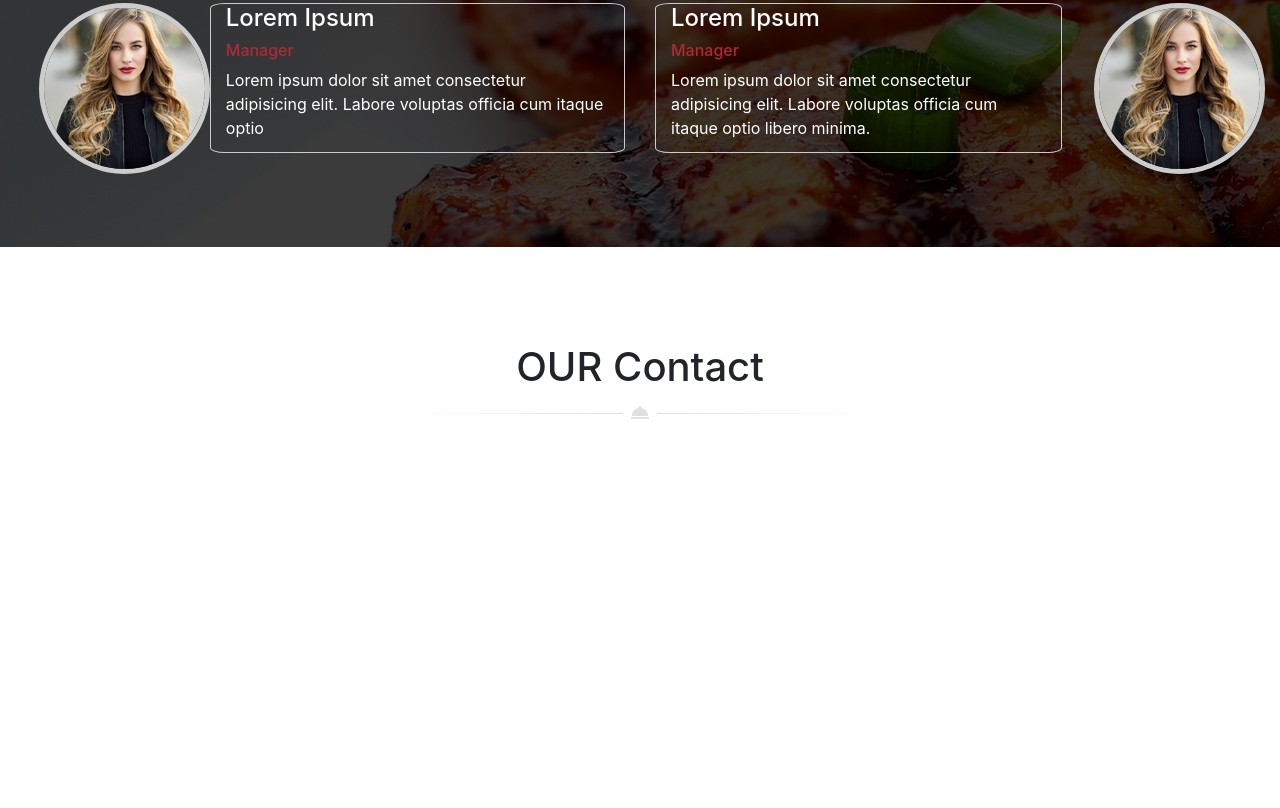
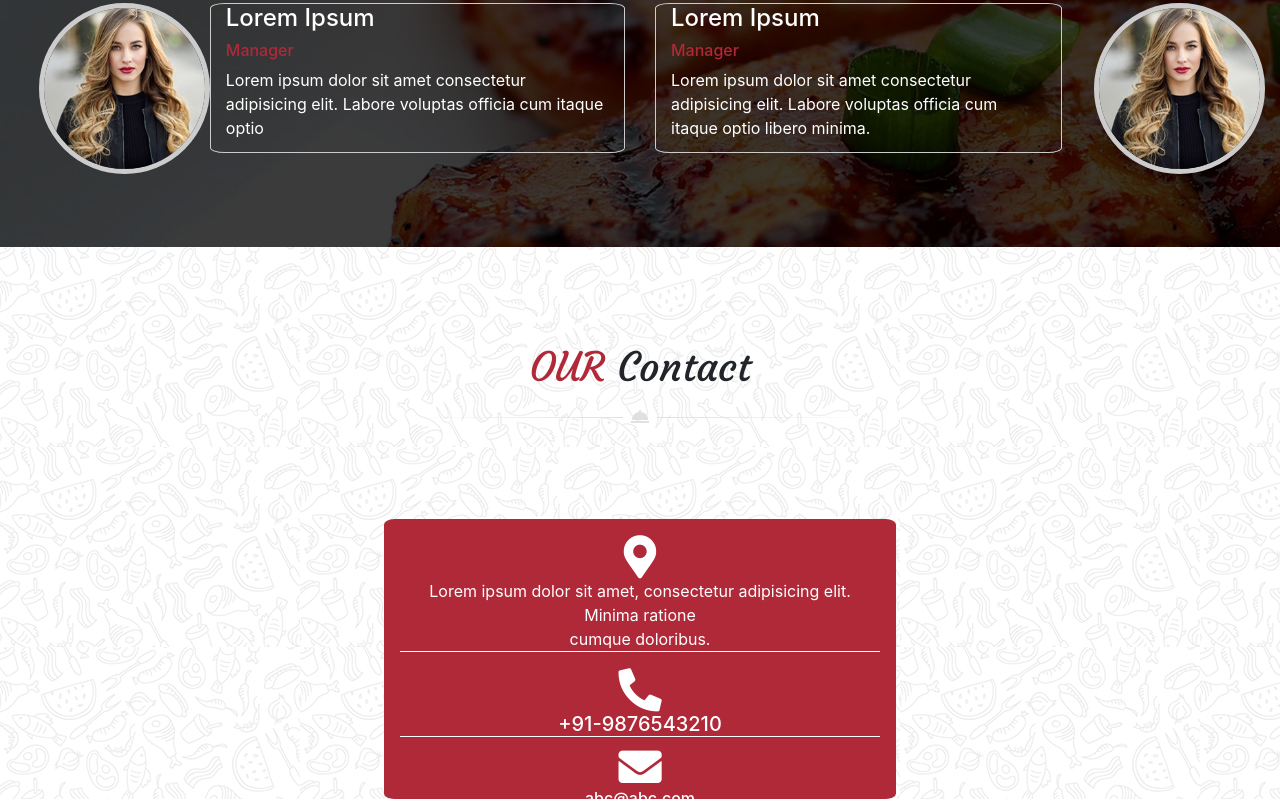
Before and after one commit to IliasHanma/IliasElBoazzati19_site_du_chef, a website: page index.html in a window 1280 px wide. Shown: the part 5011-5819 px from the top of the page. Before the commit the page ends 5530 px from the top, so only its background shows below. Drawn offline with nearby package versions, Linux system fonts and the light colour scheme.

Commit message:
ajout section5

```diff
--- a/index.html
+++ b/index.html
@@ -497,13 +497,31 @@
 
     <section class="section5">
 
-        <div class="title-client text-center p-6">
+        <div class="title-contact text-center p-6">
             <h1> <span>OUR</span> Contact</h1>
             <img src="./public/images/decoration_line.png" alt="">
         </div>
 
+        <div class="div-contact text-center ml-9 container p-3">
+            <div>
+                <i class="fas fa-map-marker-alt"></i>
+                <p>Lorem ipsum dolor sit amet, consectetur adipisicing elit. Minima ratione <br> cumque doloribus.</p>
+            </div>
+            <div>
+                <i class="fas fa-phone-alt"></i>
+                <h5>+91-9876543210</h5>
+            </div>
+            <div>
+                <i class="fas fa-envelope"></i>
+                <h6>abc@abc.com</h6>
+            </div>
+        </div>
+
 
     </section>
+
+
+
 
 
 
--- /dev/null
+++ b/src/scss/modules/_section5.scss
@@ -0,0 +1,24 @@
+.section5{
+    background-image: url(../../../public/images/main_bg.jpg);
+    .title-contact{
+        font-family: 'Courgette', cursive;
+        span{
+            color: #b02939;
+
+        }
+    }
+    .div-contact{
+
+        background-color: #b02939;
+        border-radius: 2%;
+        color: white;
+        width: 40%;
+        height: 280px;
+        i{
+            font-size: 270%;
+        }
+        p,h5{
+            border-bottom: 1px solid white;
+        }
+    }
+}
--- a/src/scss/modules/style.scss
+++ b/src/scss/modules/style.scss
@@ -3,3 +3,4 @@
 @import"./section2";
 @import"./section3";
 @import"./section4";
+@import"./section5";
```
Also changed, not shown: public/css/app.css, 1 other file.
